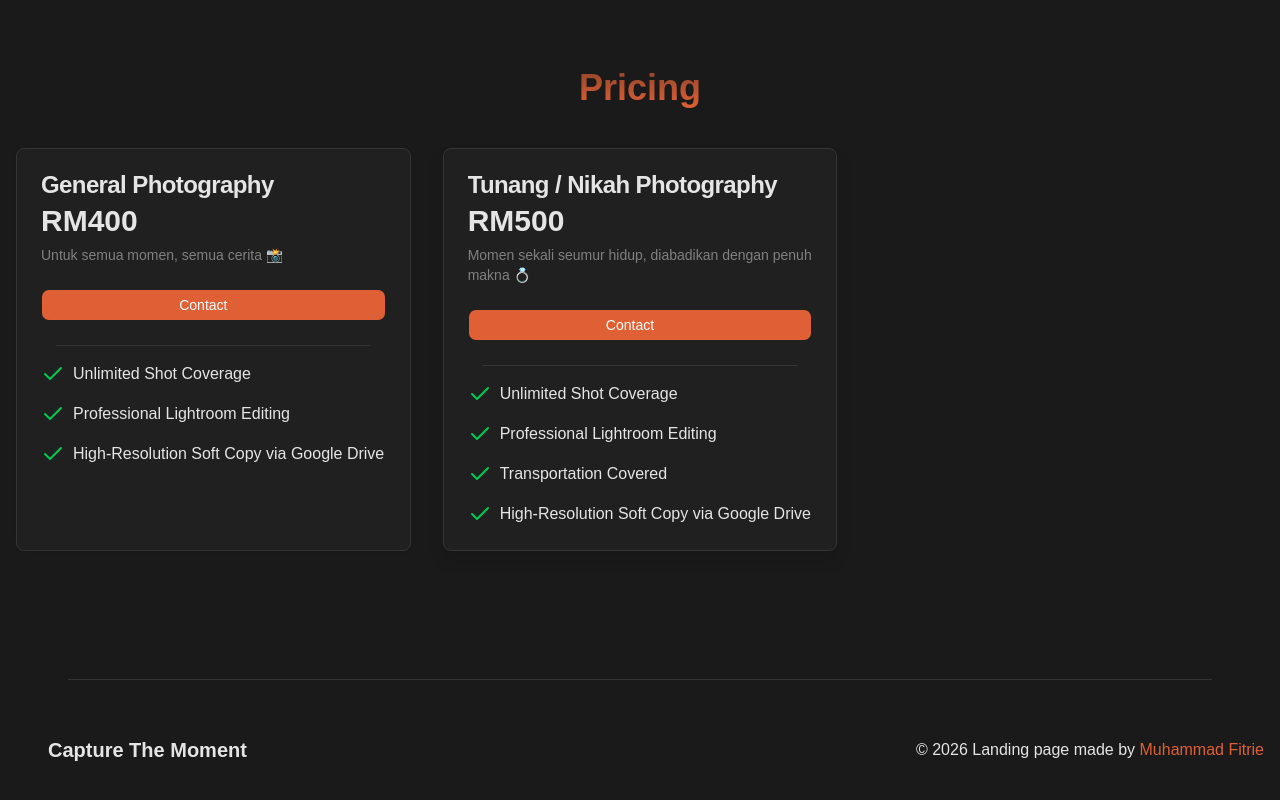
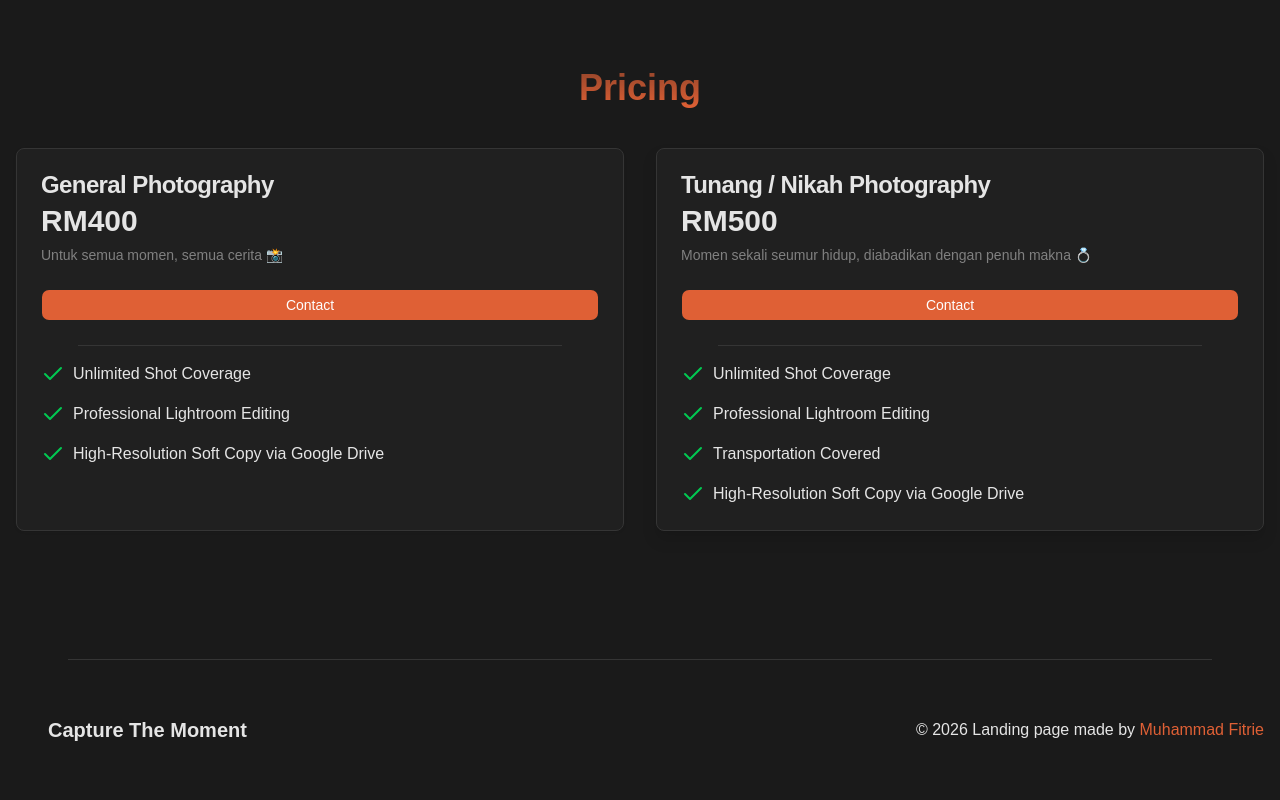
Before and after one commit to mfitrie/photographer-web, a Next.js app: page / in a window 1280 px wide. Shown: the part 1571-2371 px from the top of the page. Built offline with nearby package versions, Linux system fonts and the light colour scheme; some icons are missing.

Commit message:
feat: update ui

```diff
--- a/src/components/Pricing.tsx
+++ b/src/components/Pricing.tsx
@@ -85,7 +85,7 @@
         Lorem ipsum dolor sit amet consectetur adipisicing elit. Alias
         reiciendis.
       </h3> */}
-      <div className="grid gap-8 md:grid-cols-2 lg:grid-cols-3">
+      <div className="grid gap-8 md:grid-cols-2">
         {pricingList.map((pricing: PricingProps) => (
           <Card
             key={pricing.title}
```
